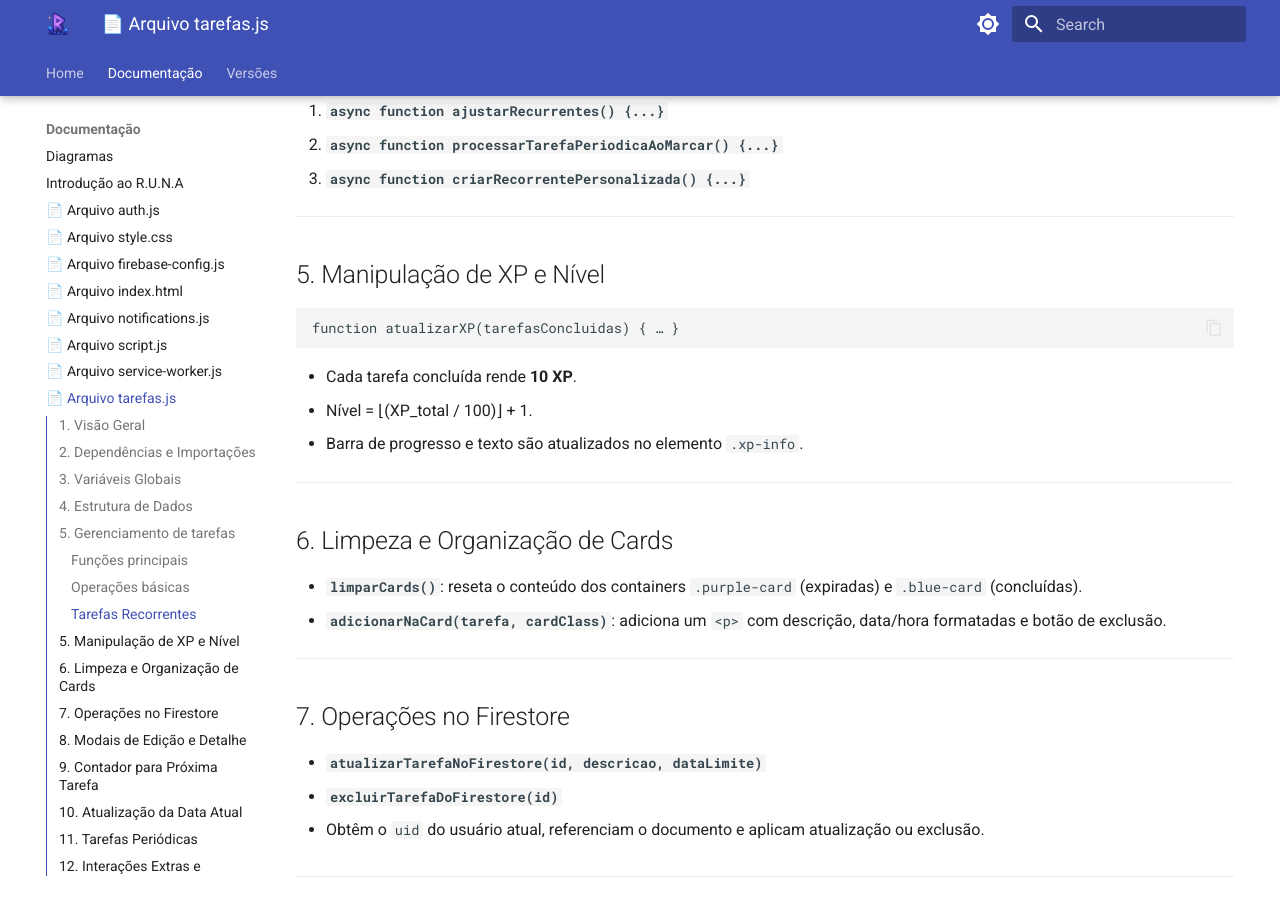
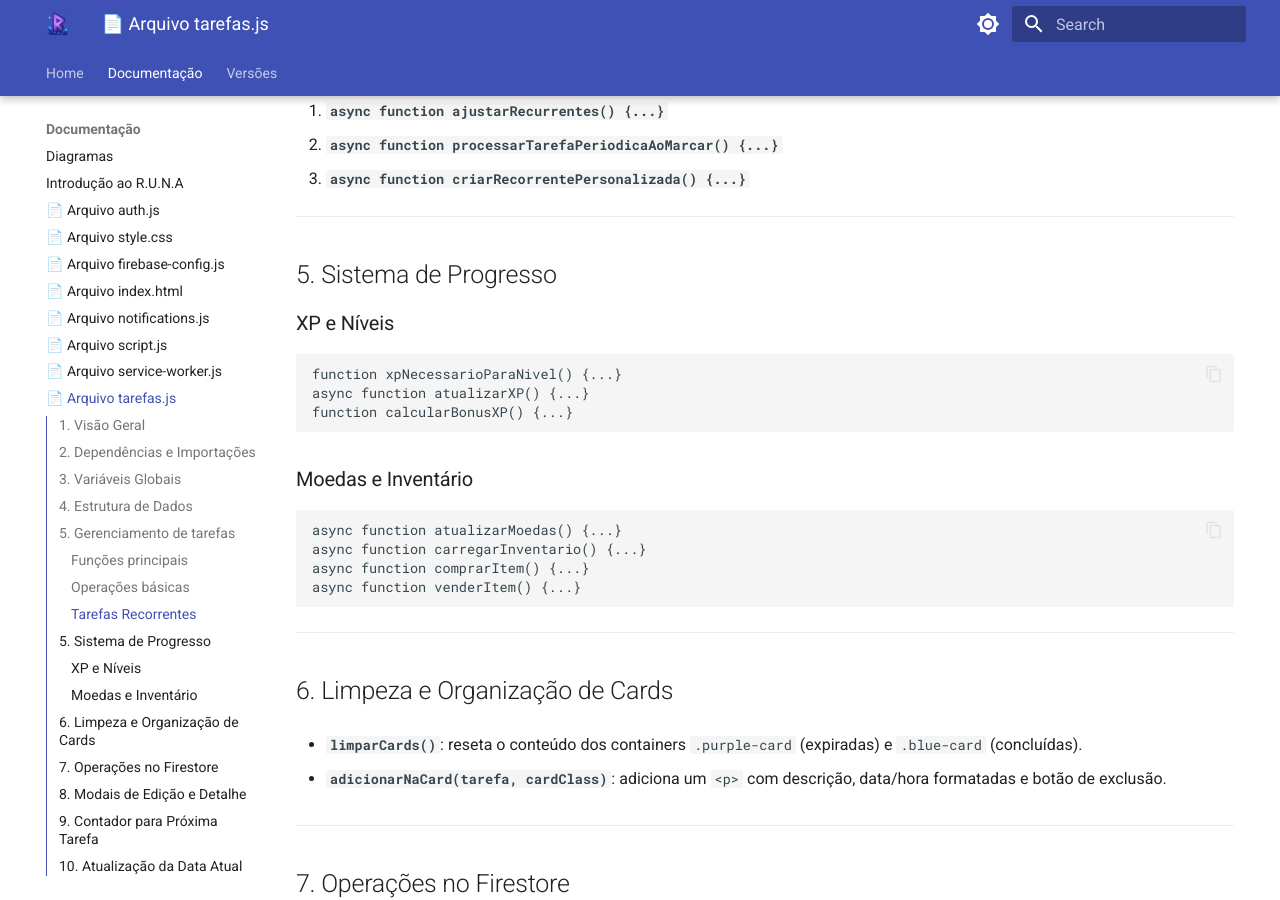
Before and after one commit to Radsfer/DocsE7Runa, an MkDocs documentation site: the page built from docs/documentação/tarefas.md, in a window 1280 px wide and 900 px high, scrolled down 1860 px. Built offline with MkDocs 1.6.1 and Material for MkDocs 9.7.7, drawn with Linux system fonts in a browser that asks for light colours.

Commit message:
Sistema de Progresso

````diff
--- a/docs/documentação/tarefas.md
+++ b/docs/documentação/tarefas.md
@@ -75,21 +75,29 @@ const frasesPorClasse = {...};
 3. **`async function criarRecorrentePersonalizada() {...}`**
 ---
 
-## 5. Manipulação de XP e Nível
+## 5. Sistema de Progresso
+### XP e Níveis
 
 ```js
-function atualizarXP(tarefasConcluidas) { … }
+function xpNecessarioParaNivel() {...}
+async function atualizarXP() {...}
+function calcularBonusXP() {...}
 ```
+### Moedas e Inventário
 
-* Cada tarefa concluída rende **10 XP**.
-* Nível = ⌊(XP\_total / 100)⌋ + 1.
-* Barra de progresso e texto são atualizados no elemento `.xp-info`.
+```js
+async function atualizarMoedas() {...}
+async function carregarInventario() {...}
+async function comprarItem() {...}
+async function venderItem() {...}
+```
 
 ---
 
 ## 6. Limpeza e Organização de Cards
 
 * **`limparCards()`**: reseta o conteúdo dos containers `.purple-card` (expiradas) e `.blue-card` (concluídas).
+
 * **`adicionarNaCard(tarefa, cardClass)`**: adiciona um `<p>` com descrição, data/hora formatadas e botão de exclusão.
 
 ---
````
